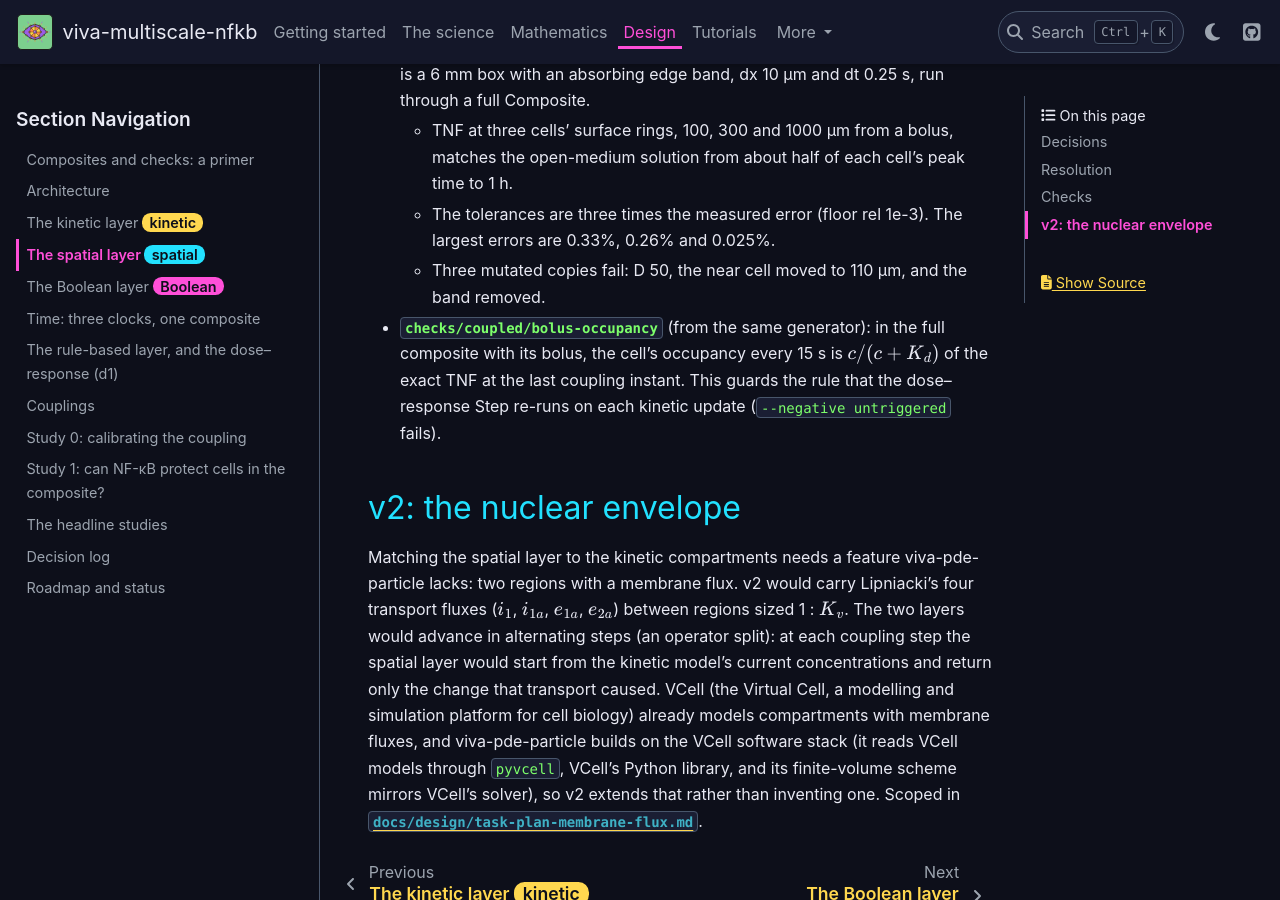
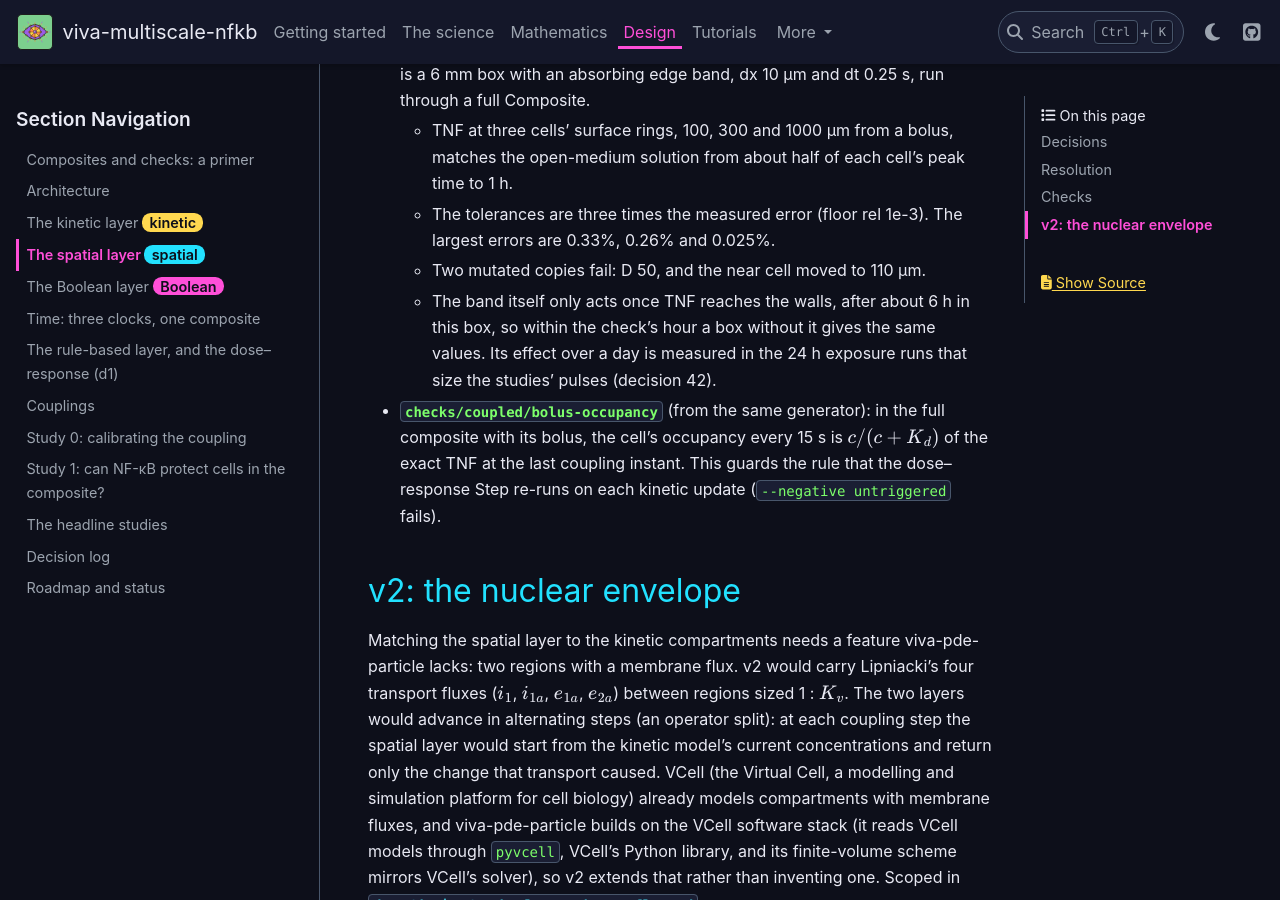
Before and after one commit to vivarium-collective/viva-multiscale-nfkb, a Sphinx documentation site: the page built from documentation/design/spatial.md, in a window 1280 px wide and 900 px high, scrolled down 4922 px. Built offline with Sphinx 7.4.7 and the PyData theme 0.15.4, drawn with Linux system fonts in a browser that asks for light colours.

Commit message:
study: decision 40b (about 1,700 cells per point); far-bolus keeps the negatives that apply within its hour
Decision 40b (Alex): the equivalence margin stays at +/-0.05, with about 1,700 cells per point, for the runs and
the dose curve's points alike. Decision 40's 270 made the 90% interval's half-width equal the margin, so a run that
truly matches the curve would almost never pass (simulated power about 0). For an 80% chance, each side needs about
1,700 cells (simulated 0.80).

far-bolus: its negatives are D 50 and a misplaced cell, and both fail; the main case passes. A copy without the band
passes too, because the band acts only once TNF reaches the walls, after about 6 h in the 6 mm box. So the check
says so, and the band's effect over a day goes into the 24 h exposure runs that size the pulses (decision 42).
A 1 mm "absorbing-band" variant was tried and dropped: there the band sits next to the cells, so the free-space
oracle no longer applies.

Co-Authored-By: Claude Opus 5.5 <noreply@anthropic.com>
Claude-Session: https://claude.ai/code/session_01AEnZFBjC4EK5NyYFKiUyxb

```diff
--- a/documentation/design/spatial.md
+++ b/documentation/design/spatial.md
@@ -59,7 +59,10 @@ A 990 s run of the field takes 8 s.
     about half of each cell's peak time to 1 h.
   - The tolerances are three times the measured error (floor rel 1e-3). The largest errors are 0.33%, 0.26% and
     0.025%.
-  - Three mutated copies fail: D 50, the near cell moved to 110 µm, and the band removed.
+  - Two mutated copies fail: D 50, and the near cell moved to 110 µm.
+  - The band itself only acts once TNF reaches the walls, after about 6 h in this box, so within the check's hour a
+    box without it gives the same values. Its effect over a day is measured in the 24 h exposure runs that size the
+    studies' pulses (decision 42).
 - **`checks/coupled/bolus-occupancy`** (from the same generator): in the full composite with its bolus, the cell's
   occupancy every 15 s is $c/(c+K_d)$ of the exact TNF at the last coupling instant. This guards the rule that the
   dose–response Step re-runs on each kinetic update (`--negative untriggered` fails).
```
Also changed, not shown: docs/design/plan-exposure-studies.md (+6 -5 lines), documentation/design/decisions.md (+2 -1 lines), documentation/design/studies.md (+2 -1 lines), documentation/verification/index.md (+1 -1 lines), 1 other file.
